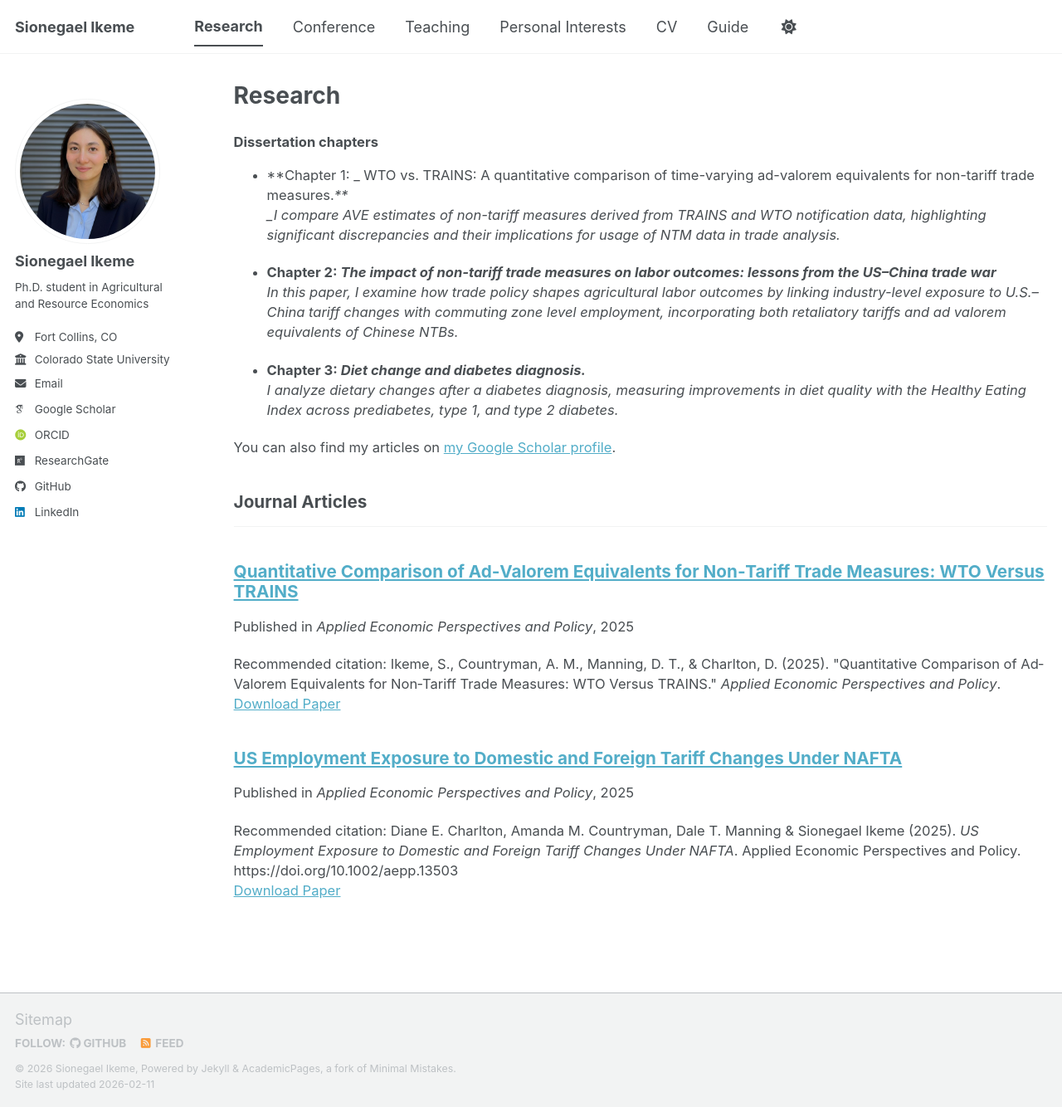
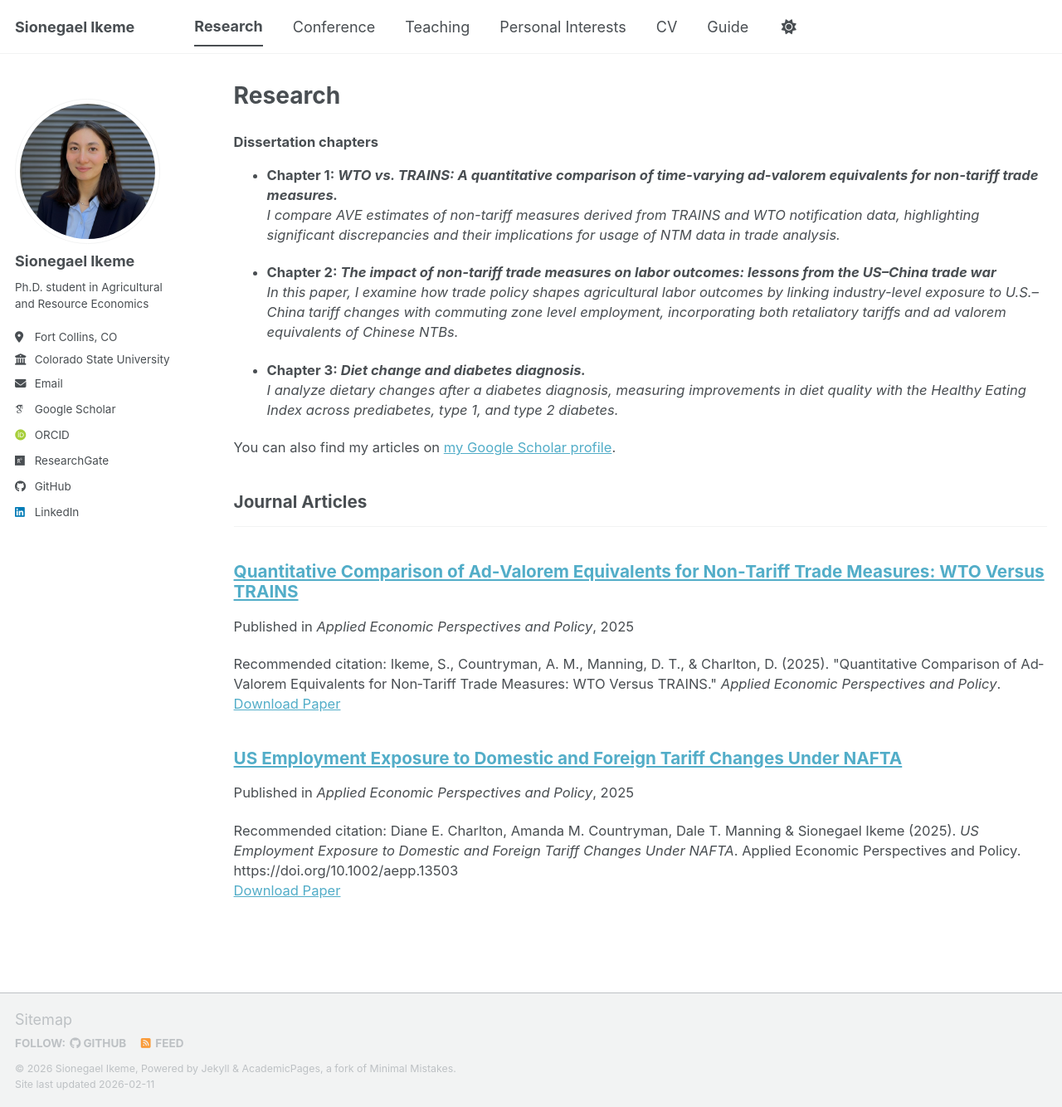
Before and after one commit to sikeme10/sikeme10.github.io, a Jekyll site: the page built from _pages/publications.html, in a window 1280 px wide and 1334 px high. Shown: the whole window at 83% size. Built offline with Jekyll 4.4.1, drawn with Linux system fonts in a browser that asks for light colours; some web fonts are replaced; a script bundle is joined from its source files by our own code; library files that are not in the unit come from our copies; part of the change alters nothing that is shown.

```diff
--- a/_pages/publications.html
+++ b/_pages/publications.html
@@ -10,7 +10,7 @@ author_profile: true
   {% capture pubs_md %}
 ### Dissertation chapters
 
-- **Chapter 1: _ WTO vs. TRAINS: A quantitative comparison of time-varying ad-valorem equivalents for non-tariff trade measures._**
+- **Chapter 1: _WTO vs. TRAINS: A quantitative comparison of time-varying ad-valorem equivalents for non-tariff trade measures._**
   _I compare AVE estimates of non-tariff measures derived from TRAINS and WTO notification data, highlighting significant discrepancies and their implications for usage of NTM data in trade analysis._
 
 - **Chapter 2: _The impact of non-tariff trade measures on labor outcomes: lessons from the US–China trade war_**
```
